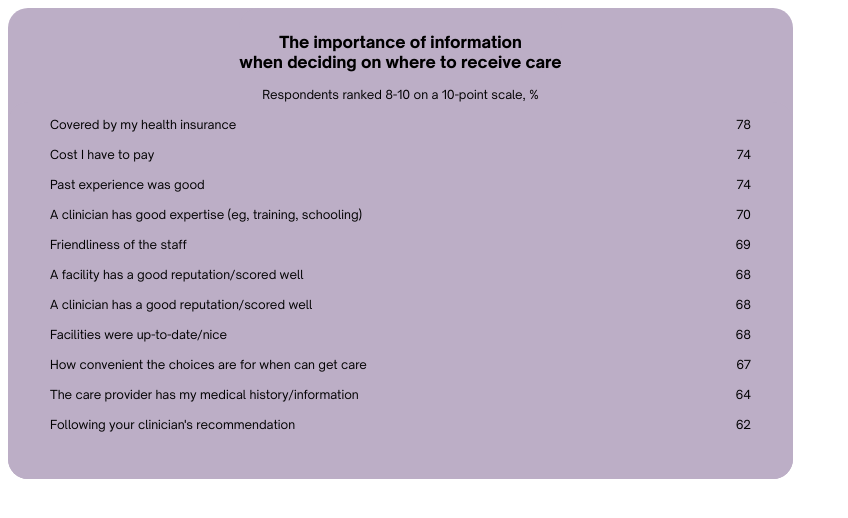
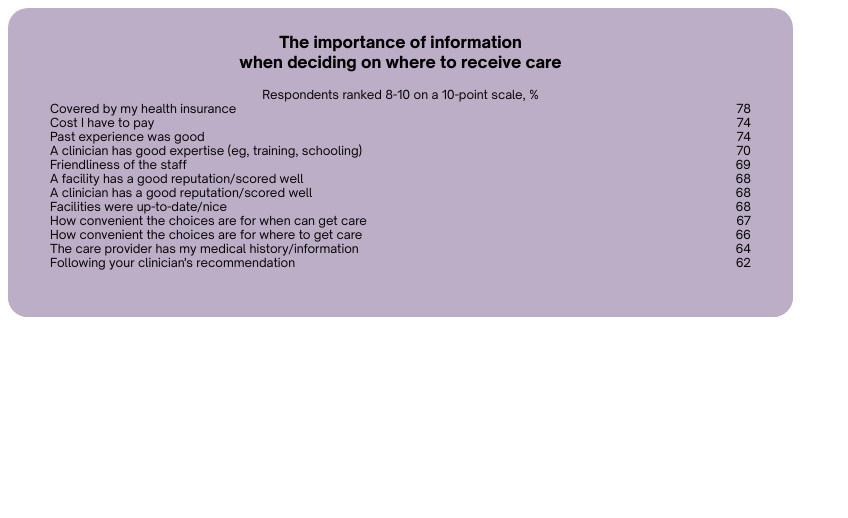
Before and after one commit to teamsindano/sindano, a React (Create React App) app: page / in a window 1280 px wide. Shown: the top 518 px of the page, without its empty margins (0-848 px from the left). Built offline with nearby package versions, Linux system fonts and the light colour scheme.

Commit message:
Adjust: moved data to outside of function

```diff
--- a/src/Components/Chart.js
+++ b/src/Components/Chart.js
@@ -9,17 +9,45 @@ import styled from "styled-components";
 
 /** background color is placeholder for now */
 
-// const widths = {
-//     78: "369px",
-//     74: "351px",
-//     70: "332px",
-//     69: "327px",
-//     68: "323px",
-//     67: "317px",
-//     66: "313px",
-//     64: "304px",
-//     62: "293px",
-// };
+// move to a utils file
+const chartData = [
+  { content: "Covered by my health insurance", number: 78 },
+  { content: "Cost I have to pay", number: 74 },
+  { content: "Past experience was good", number: 74 },
+  {
+    content: "A clinician has good expertise (eg, training, schooling)",
+    number: 70,
+  },
+  { content: "Friendliness of the staff", number: 69 },
+  { content: "A facility has a good reputation/scored well", number: 68 },
+  { content: "A clinician has a good reputation/scored well", number: 68 },
+  { content: "Facilities were up-to-date/nice", number: 68 },
+  {
+    content: "How convenient the choices are for when can get care",
+    number: 67,
+  },
+  {
+    content: "How convenient the choices are for where to get care",
+    number: 66,
+  },
+  {
+    content: "The care provider has my medical history/information",
+    number: 64,
+  },
+  { content: "Following your clinician's recommendation", number: 62 },
+];
+
+const widths = {
+  78: "369px",
+  74: "351px",
+  70: "332px",
+  69: "327px",
+  68: "323px",
+  67: "317px",
+  66: "313px",
+  64: "304px",
+  62: "293px",
+};
 
 const Container = styled.div.attrs(() => ({ tabIndex: 0 }))`
   max-width: 785px;
@@ -54,9 +82,13 @@ const Text = styled.p.attrs(() => ({ tabIndex: 0 }))`
 
   &.chart__fact {
     text-align: left;
+    margin: 0;
+  }
+
+  &.chart__number {
+    margin: 0;
   }
 `;
-
 
 const Bar = styled.span`
   background-color: #283592;
@@ -79,38 +111,28 @@ const Item = styled.li`
 `;
 
 const Chart = () => {
-
-  // move to a utils file
-  const chartData = [
-    { content: "Covered by my health insurance", number: 78 },
-    { content: "Cost I have to pay", number: 74 },
-    { content: "Past experience was good", number: 74 },
-    { content: "A clinician has good expertise (eg, training, schooling)", number: 70 },
-    { content: "Friendliness of the staff", number: 69 },
-    { content: "A facility has a good reputation/scored well", number: 68 },
-    { content: "A clinician has a good reputation/scored well", number: 68 },
-    { content: "Facilities were up-to-date/nice", number: 68 },
-    { content: "How convenient the choices are for when can get care", number: 67 },
-    { content: "The care provider has my medical history/information", number: 64 },
-    { content: "Following your clinician's recommendation", number: 62 },
-  ];
-
   return (
     <Container>
       <Container className="chart__heading">
-        <Text className="chart__text-heading">The importance of information</Text>
-        <Text className="chart__text-heading">when deciding on where to receive care</Text>
+        <Text className="chart__text-heading">
+          The importance of information
+        </Text>
+        <Text className="chart__text-heading">
+          when deciding on where to receive care
+        </Text>
       </Container>
-      <Text>
-        Respondents ranked 8-10 on a 10-point scale, %
-      </Text>
+      <Text>Respondents ranked 8-10 on a 10-point scale, %</Text>
       <Container className="chart__statistics">
         <List>
           {chartData.map((data, index) => (
             <Item>
-                <Text key={index} className="chart__fact">{data.content}</Text>
-                <Bar />
-                <Text key={index + ".2"} className="chart__number">{data.number}</Text>
+              <Text key={index} className="chart__fact">
+                {data.content}
+              </Text>
+              <Bar className="chart__bar" />
+              <Text key={index + ".2"} className="chart__number">
+                {data.number}
+              </Text>
             </Item>
           ))}
         </List>
```
